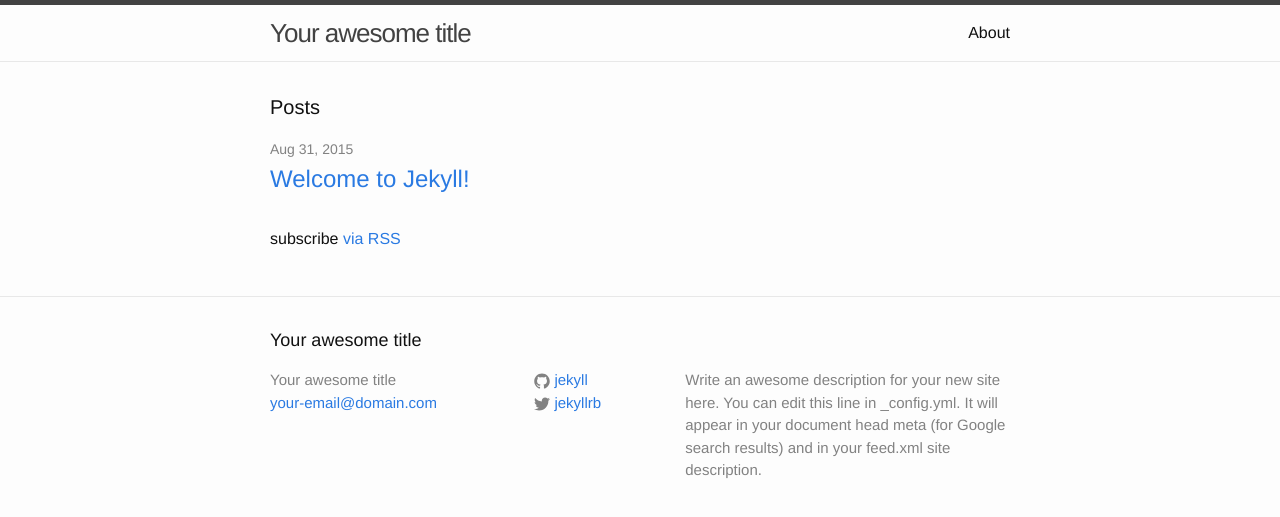
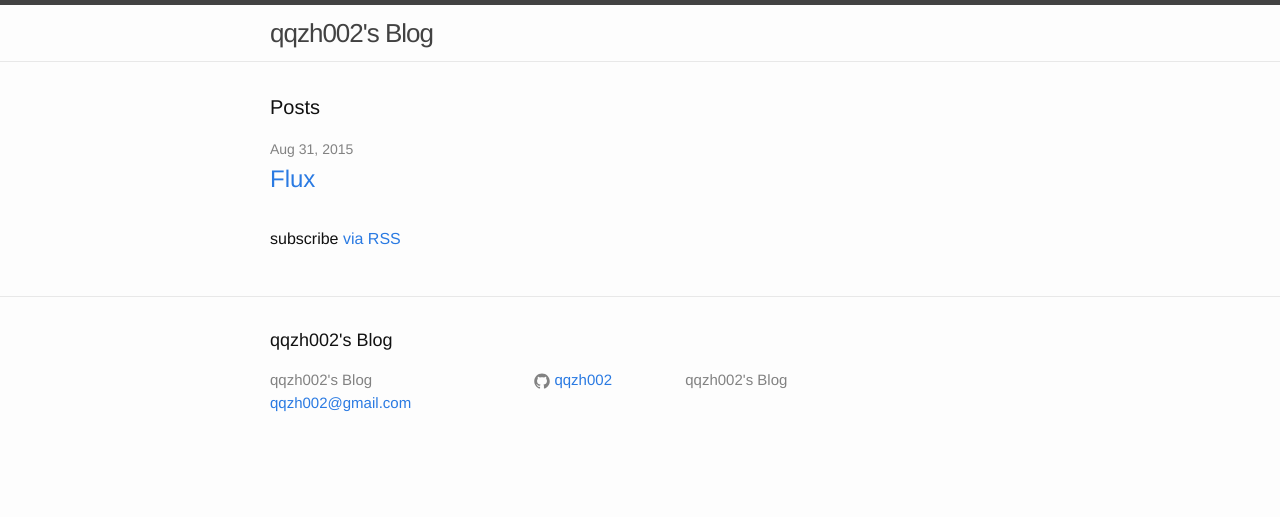
Before and after one commit to qqzh002/qqzh002.github.io, a Jekyll site: the page built from index.html, in a window 1280 px wide. Shown: the top 517 px of the page. Built offline with Jekyll 4.4.1, drawn with Linux system fonts in a browser that asks for light colours.

Commit message:
customize config

```diff
--- a/_config.yml
+++ b/_config.yml
@@ -1,14 +1,11 @@
 # Site settings
-title: Your awesome title
-email: your-email@domain.com
-description: > # this means to ignore newlines until "baseurl:"
-  Write an awesome description for your new site here. You can edit this
-  line in _config.yml. It will appear in your document head meta (for
-  Google search results) and in your feed.xml site description.
-baseurl: "" # the subpath of your site, e.g. /blog/
-url: "http://yourdomain.com" # the base hostname & protocol for your site
-twitter_username: jekyllrb
-github_username:  jekyll
+title: qqzh002's Blog
+email: qqzh002@gmail.com
+description: >
+  qqzh002's Blog
+baseurl: ""
+url: "http://qqzh002.github.io"
+github_username: qqzh002
 
 # Build settings
 markdown: kramdown
--- /dev/null
+++ b/_posts/2015-08-31-flux.markdown
@@ -0,0 +1,5 @@
+---
+layout: post
+title:  "Flux"
+date:   2015-08-31
+---
```
Also changed, not shown: _posts/2015-08-31-welcome-to-jekyll.markdown (deleted, +0 -25 lines), about.md (deleted, +0 -11 lines).
